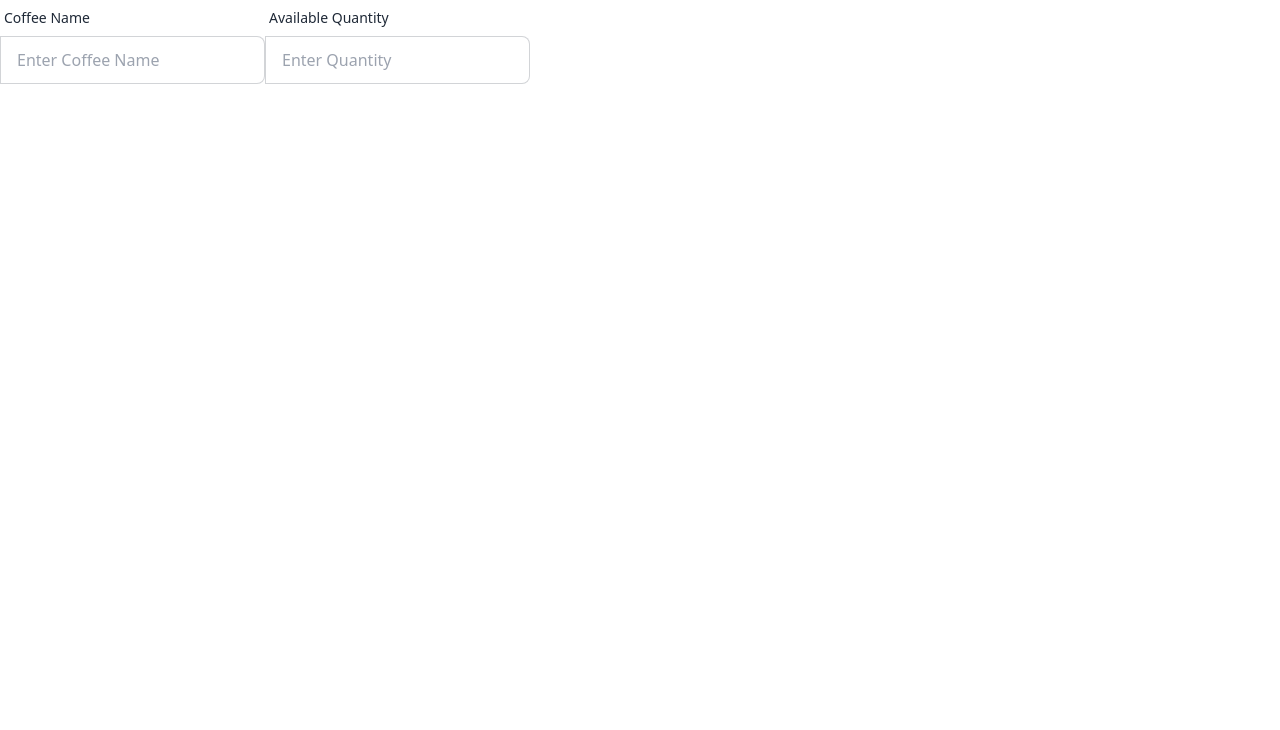
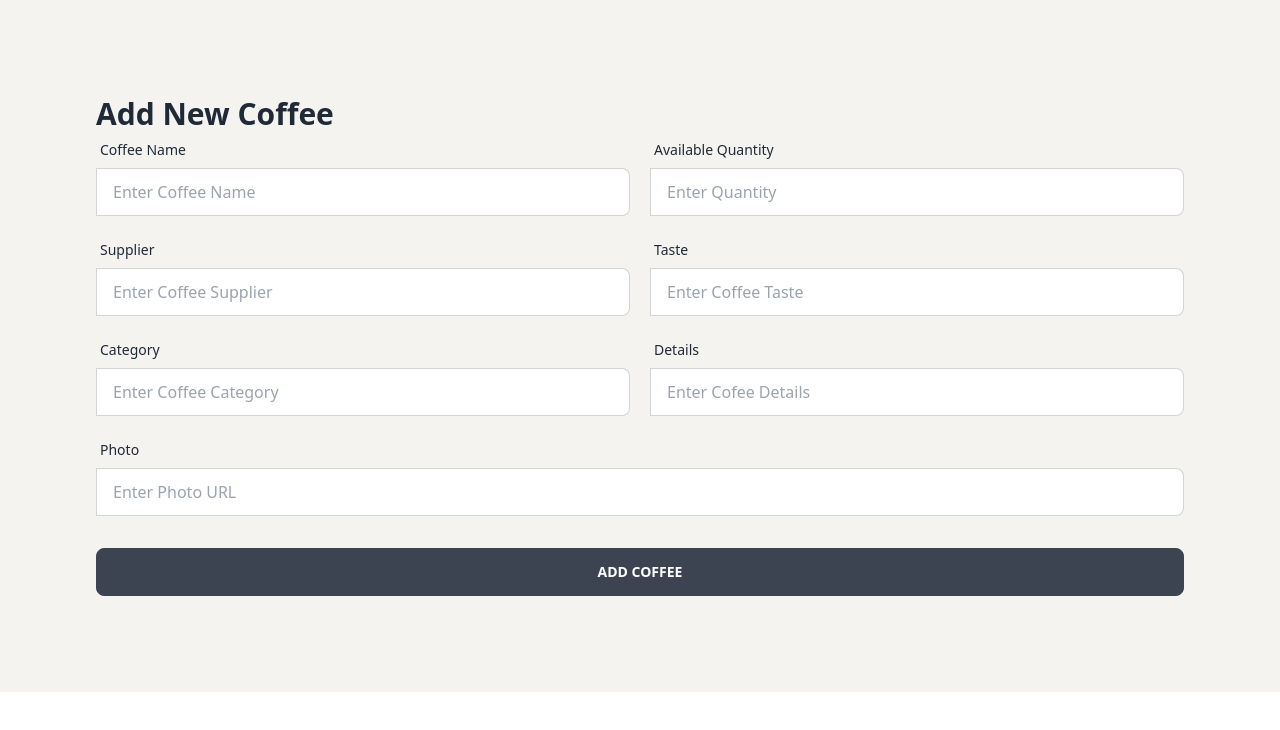
Before and after one commit to adittacse/coffee-store-client, a React (Vite) app: page /addCoffee in a window 1280 px wide. Shown: the top 730 px of the page. Built offline with nearby package versions, Linux system fonts and the light colour scheme.

Commit message:
add coffee form design completed

```diff
--- a/src/components/AddCoffee/AddCoffee.jsx
+++ b/src/components/AddCoffee/AddCoffee.jsx
@@ -2,26 +2,82 @@ import React from 'react';
 
 const AddCoffee = () => {
     return (
-        <div>
+        <div className="bg-[#F4F3F0] p-24">
+            <h2 className="text-3xl font-extrabold">Add New Coffee</h2>
             <form>
-                <div className="flex">
-                    <div className="form-control">
+                {/* form name and quantity row */}
+                <div className="md:flex mb-4">
+                    <div className="form-control md:w-1/2">
                         <label className="label">
                             <span className="label-text">Coffee Name</span>
                         </label>
                         <label className="input-group">
-                            <input type="text" placeholder="Enter Coffee Name" className="input input-bordered" />
+                            <input type="text" name="name" placeholder="Enter Coffee Name" className="input input-bordered w-full" />
                         </label>
                     </div>
-                    <div className="form-control">
+                    <div className="form-control md:w-1/2 ml-5">
                         <label className="label">
                             <span className="label-text">Available Quantity</span>
                         </label>
                         <label className="input-group">
-                            <input type="text" placeholder="Enter Quantity" className="input input-bordered" />
+                            <input type="text" name="quantity" placeholder="Enter Quantity" className="input input-bordered w-full" />
                         </label>
                     </div>
                 </div>
+
+                {/* form supplier and taste row */}
+                <div className="md:flex mb-4">
+                    <div className="form-control md:w-1/2">
+                        <label className="label">
+                            <span className="label-text">Supplier</span>
+                        </label>
+                        <label className="input-group">
+                            <input type="text" name="supplier" placeholder="Enter Coffee Supplier" className="input input-bordered w-full" />
+                        </label>
+                    </div>
+                    <div className="form-control md:w-1/2 ml-5">
+                        <label className="label">
+                            <span className="label-text">Taste</span>
+                        </label>
+                        <label className="input-group">
+                            <input type="text" name="taste" placeholder="Enter Coffee Taste" className="input input-bordered w-full" />
+                        </label>
+                    </div>
+                </div>
+
+                {/* form category and details row */}
+                <div className="md:flex mb-4">
+                    <div className="form-control md:w-1/2">
+                        <label className="label">
+                            <span className="label-text">Category</span>
+                        </label>
+                        <label className="input-group">
+                            <input type="text" name="category" placeholder="Enter Coffee Category" className="input input-bordered w-full" />
+                        </label>
+                    </div>
+                    <div className="form-control md:w-1/2 ml-5">
+                        <label className="label">
+                            <span className="label-text">Details</span>
+                        </label>
+                        <label className="input-group">
+                            <input type="text" name="details" placeholder="Enter Cofee Details" className="input input-bordered w-full" />
+                        </label>
+                    </div>
+                </div>
+
+                {/* form photo url row */}
+                <div className="mb-8">
+                    <div className="form-control w-full">
+                        <label className="label">
+                            <span className="label-text">Photo</span>
+                        </label>
+                        <label className="input-group">
+                            <input type="text" name="photo" placeholder="Enter Photo URL" className="input input-bordered w-full" />
+                        </label>
+                    </div>
+                </div>
+
+                <input type="submit" className="btn btn-block" value="Add Coffee"/>
             </form>
         </div>
     );
```
